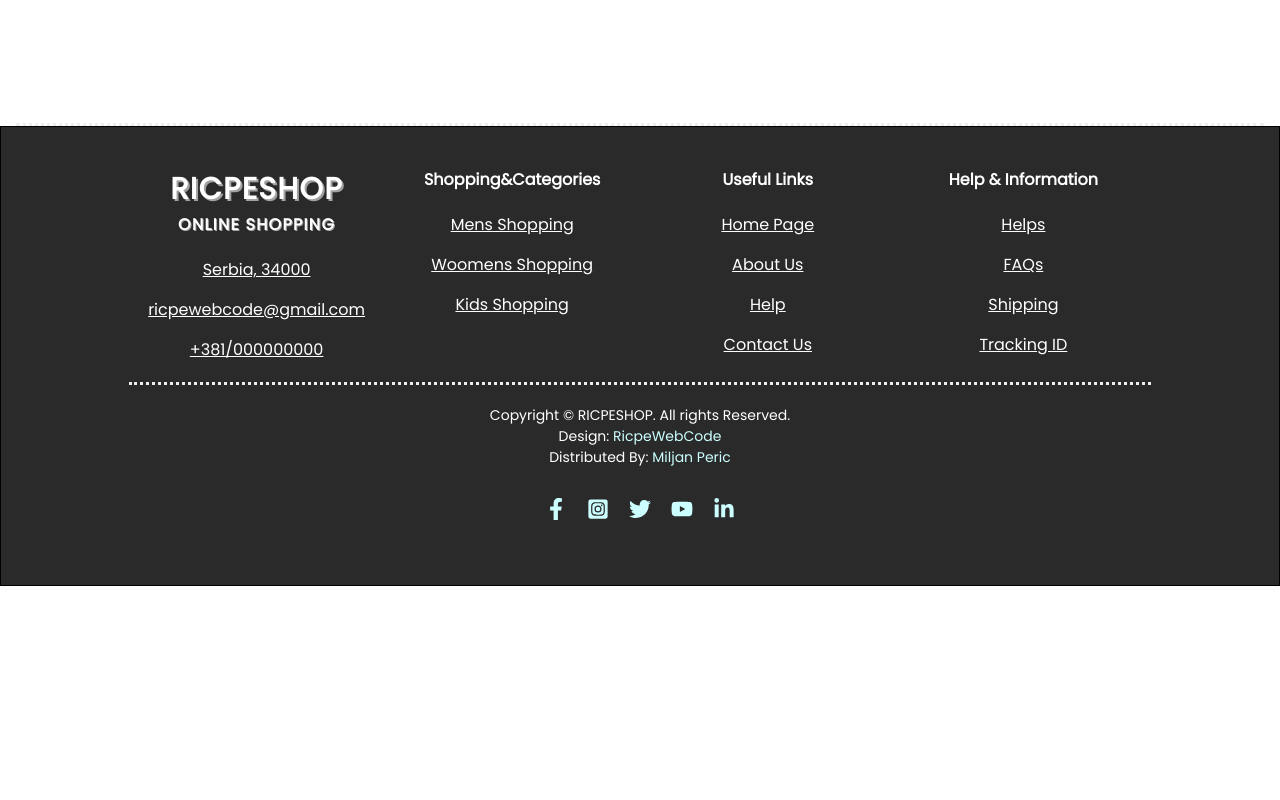
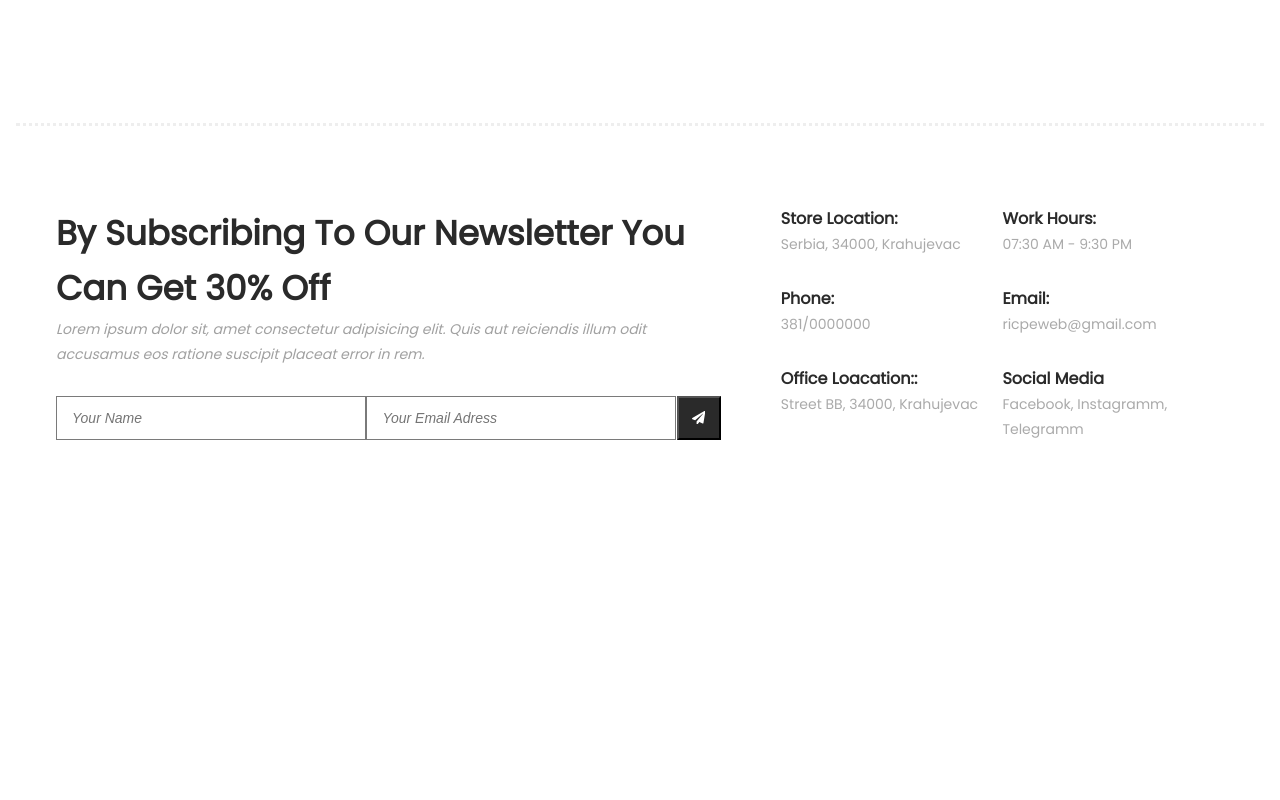
Before and after one commit to kotikCrypto/ecommerce, a React (Create React App) app in the folder frontend/: page / in a window 1280 px wide. Shown: the part 4860-5660 px from the top of the page. Before the commit the page ends 5446 px from the top, so only its background shows below. Built offline with nearby package versions, Linux system fonts and the light colour scheme.

Commit message:
created and styled component Subscribe

```diff
--- /dev/null
+++ b/frontend/src/components/Subscribe.jsx
@@ -0,0 +1,59 @@
+import React from 'react'
+import { FaPaperPlane } from 'react-icons/fa'
+
+const Subscribe = () => {
+  return (
+    <div className='subscribe'>
+      <div className="subscribeDiv">
+        <div className="subscribeLeft">
+          <h2 className="subscribeTitle">By Subscribing To Our Newsletter You Can Get 30% Off</h2>
+          <span className='subscribeDesc'>Lorem ipsum dolor sit, amet consectetur adipisicing elit. Quis aut reiciendis illum odit accusamus eos ratione suscipit placeat error in rem.</span>
+          <form>
+            <div className="subscribeFormGroups">
+              <div className="subscribeFormGroup">
+                <input type="text" placeholder='Your Name' required />
+                <input type="text" placeholder='Your Email Adress' required />
+                <button><FaPaperPlane /></button>
+              </div>
+            </div>
+          </form>
+        </div>
+        <div className="subscribeRight">
+
+          <div className="subscribeRightLeft">
+            <div>
+              <h4>Store Location:</h4>
+              <span>Serbia, 34000, Krahujevac</span>
+            </div>
+            <div>
+              <h4>Phone:</h4>
+              <span>381/0000000</span>
+            </div>
+            <div>
+              <h4>Office Loacation::</h4>
+              <span>Street BB, 34000, Krahujevac</span>
+            </div>
+          </div>
+
+          <div className="subscribeRightRight">
+            <div>
+              <h4>Work Hours:</h4>
+              <span>07:30 AM - 9:30 PM</span>
+            </div>
+            <div>
+              <h4>Email:</h4>
+              <span>ricpeweb@gmail.com</span>
+            </div>
+            <div>
+              <h4>Social Media</h4>
+              <span>Facebook, Instagramm, Telegramm</span>
+            </div>
+          </div>
+
+        </div>
+      </div>
+    </div>
+  )
+}
+
+export default Subscribe
--- a/frontend/src/index.css
+++ b/frontend/src/index.css
@@ -330,6 +330,7 @@ body {
 .socialsBottomImages {
   display: flex;
 }
+
 .socialsBottomImg {
   position: relative;
 }
@@ -374,3 +375,115 @@ body {
   left: 15px;
   color: #fff;
 }
+
+/* ======================================== */
+/* Subscribe */
+
+.subscribe {
+  min-height: 100vh;
+  margin-left: 16px;
+  margin-right: 16px;
+  padding: 80px 40px;
+  border-bottom: 3px dotted #eee;
+}
+
+.subscribeDiv {
+  display: flex;
+  gap: 60px;
+}
+
+.subscribeLeft {
+  width: 60%;
+}
+
+.subscribeRight {
+  width: 40%;
+}
+
+.subscribeTitle {
+  line-height: 55px;
+  font-size: 34px;
+  font-weight: 700;
+  color: #2a2a2a;
+}
+
+.subscribeDesc {
+  font-size: 14px;
+  font-weight: 400;
+  color: #a1a1a1;
+  font-style: italic;
+}
+
+.subscribeLeft form {
+  margin-top: 30px;
+}
+
+.subscribeFormGroup {
+  display: flex;
+  justify-content: space-between;
+}
+
+.subscribeFormGroup input {
+  width: 310px;
+  height: 44px;
+  line-height: 44px;
+  padding: 0 15px;
+  font-size: 14px;
+  font-style: italic;
+  font-weight: 500;
+  color: #aaa;
+  border-radius: 0px;
+  border: 1px solid #7a7a7a;
+  box-shadow: none;
+}
+
+.subscribeFormGroup input:focus {
+  outline-color: #ffc107;
+}
+
+.subscribeFormGroup button {
+  width: 44px;
+  height: 44px;
+  display: inline-block;
+  text-align: center;
+  line-height: 44px;
+  background-color: #2a2a2a;
+  box-shadow: none;
+  color: #fff;
+  transition: all 0.3s;
+}
+
+.subscribeFormGroup button:hover {
+  border: 1px solid #2a2a2a;
+  color: #2a2a2a;
+  background-color: #fff;
+  cursor: pointer;
+}
+
+.subscribeRight {
+  display: flex;
+}
+
+.subscribeRightLeft,
+.subscribeRightRight {
+  flex: 1;
+}
+
+.subscribeRightLeft div,
+.subscribeRightRight div {
+margin-bottom: 30px;
+}
+
+.subscribeRightLeft div h4,
+.subscribeRightRight div h4 {
+  font-size: 16px;
+  font-weight: 700;
+  color: #2a2a2a;
+}
+
+.subscribeRightLeft div span,
+.subscribeRightRight div span {
+  font-size: 14px;
+  font-weight: 400;
+  color: #aaa;
+}
--- a/frontend/src/pages/Home.jsx
+++ b/frontend/src/pages/Home.jsx
@@ -3,6 +3,7 @@ import Explore from '../components/Explore'
 import Intro from '../components/Intro'
 import Latest from '../components/Latest'
 import Socials from '../components/Socials'
+import Subscribe from '../components/Subscribe'
 
 const Home = () => {
   return (
@@ -11,6 +12,7 @@ const Home = () => {
       <Latest/>
       <Explore/>
       <Socials/>
+      <Subscribe/>
     </div>
   )
 }
```
